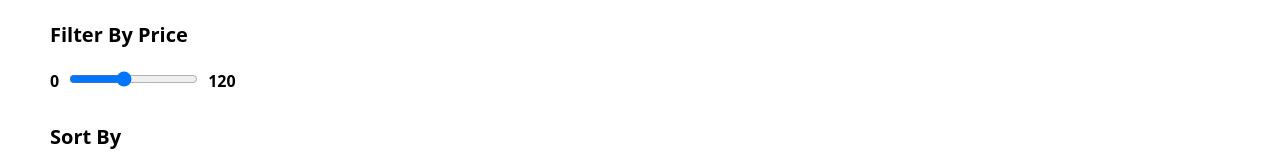
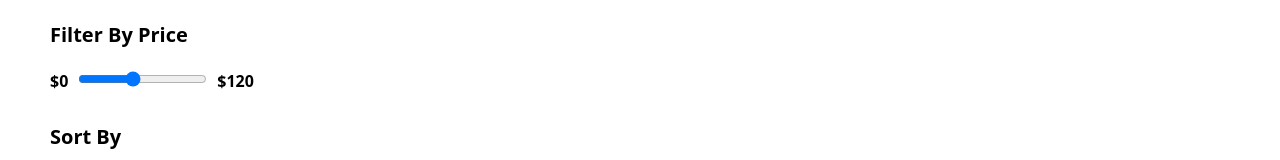
Before and after one commit to SneedUltima/E-Commerce-App, a React (Create React App) app in the folder e-commerce-app/: page /products/1 in a window 1280 px wide. Shown: the part 239-399 px from the top of the page. Built offline with nearby package versions, Linux system fonts and the light colour scheme; no server answers.

Commit message:
build: Filter slide on category page now dynamically shows items based on price

```diff
--- a/e-commerce-app/src/Components/List.jsx
+++ b/e-commerce-app/src/Components/List.jsx
@@ -2,15 +2,17 @@ import React, { useEffect, useState } from "react";
 import Card from "./Card";
 import { client } from "../lib/client";
 
-const List = ({ catId }) => {
+const List = ({ catId, maxPrice }) => {
   const [products, setProducts] = useState(null);
 
   useEffect(() => {
     client
-      .fetch(`*[_type == "product" && category == "${catId}"]`)
+      .fetch(
+        `*[_type == "product" && category == "${catId}" && price <= ${maxPrice}]`
+      )
       .then((data) => setProducts(data))
       .catch(console.error);
-  }, [catId]);
+  }, [catId, maxPrice]);
 
   return (
     <div className="flex justify-between flex-wrap">
--- a/e-commerce-app/src/Pages/Products.jsx
+++ b/e-commerce-app/src/Pages/Products.jsx
@@ -40,14 +40,14 @@ const Products = () => {
         <div className="filterItem mb-[30px]">
           <h2 className="font-bold text-xl mb-[20px]">Filter By Price</h2>
           <div className="inputItem">
-            <span className="font-semibold mr-[10px]">0</span>
+            <span className="font-semibold mr-[10px]">$0</span>
             <input
               type="range"
               min={0}
               max={120}
               onChange={(e) => setMaxPrice(e.target.value)}
             />
-            <span className="font-semibold ml-[10px]">{maxPrice}</span>
+            <span className="font-semibold ml-[10px]">${maxPrice}</span>
           </div>
         </div>
         <div className="filterItem">
@@ -86,21 +86,21 @@ const Products = () => {
             "protein": (
               <img
                 src={proteinBanner}
-                alt=""
+                alt="product banner"
                 className="w-[100%] h-[300px] object-cover mb-[10px]"
               />
             ),
             "preworkout": (
               <img
                 src={preworkoutBanner}
-                alt=""
+                alt="product banner"
                 className="w-[100%] h-[300px] object-cover mb-[10px]"
               />
             ),
             "accessories": (
               <img
                 src={accessoriesBanner}
-                alt=""
+                alt="product banner"
                 className="w-[100%] h-[300px] object-cover mb-[10px]"
               />
             ),
```
